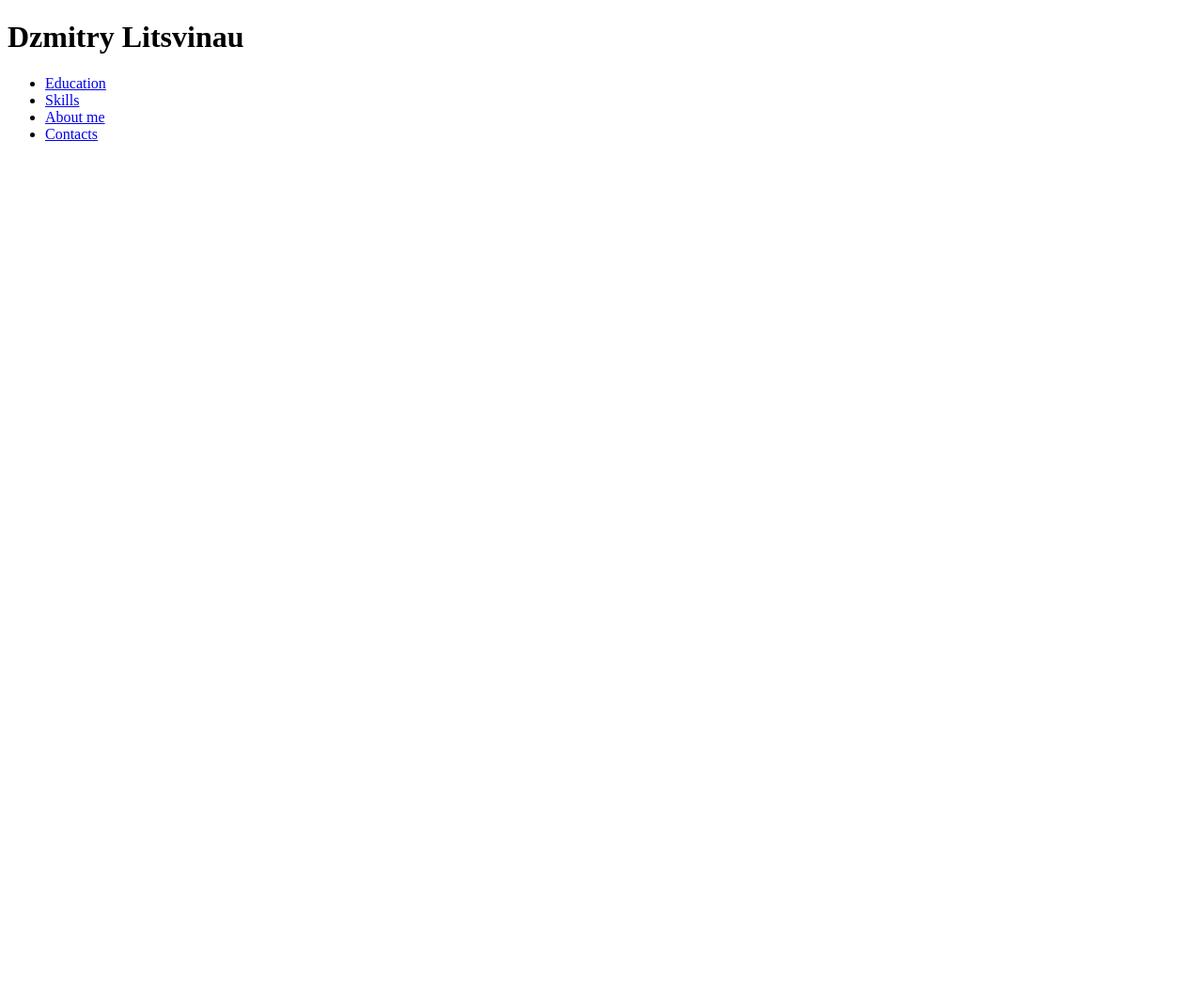
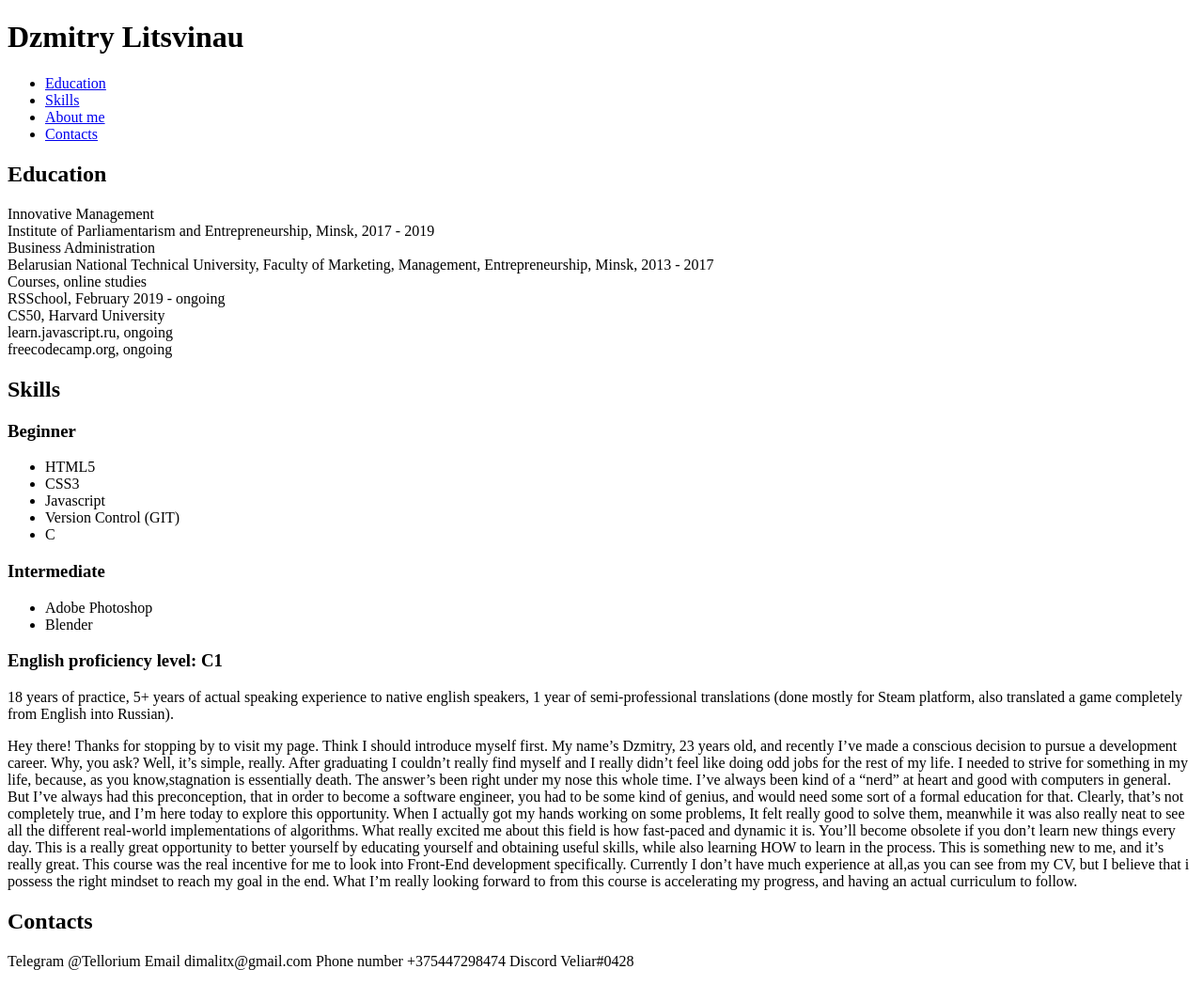
Before and after one commit to lVeliarl/rsschool-2019Q1-cv, a plain HTML site: page index.html in a window 1280 px wide. Shown: the whole page at 94% size. Before the commit the page ends 800 px from the top, so only its background shows below. Drawn offline with Linux system fonts and the light colour scheme.

Commit message:
feat: add most the content into .html

```diff
--- a/index.html
+++ b/index.html
@@ -24,16 +24,87 @@
       </div>
     </header>
     <section class="education">
+      <div class="wrapper">
+        <div>
+          <h2>Education</h2>
+        </div>
+        <div>
+          <p>Innovative Management <br>
+            Institute of Parliamentarism and Entrepreneurship, Minsk, 2017 - 2019 <br>
 
+            Business Administration <br>
+            Belarusian National Technical University, Faculty of Marketing, Management, Entrepreneurship, Minsk, 2013 - 2017 <br>
+
+            Courses, online studies <br>
+
+            RSSchool, February 2019 - ongoing <br>
+
+            CS50, Harvard University <br>
+
+            learn.javascript.ru, ongoing <br>
+
+            freecodecamp.org, ongoing <br>
+          </p>
+          </div>
+        </div>
     </section>
     <section class="skills">
-
+      <div class="wrapper">
+        <h2>Skills</h2>
+        <h3>Beginner</h3>
+        <ul>
+          <li>HTML5</li>
+          <li>CSS3</li>
+          <li>Javascript</li>
+          <li>Version Control (GIT)</li>
+          <li>C</li>
+        </ul>
+        <h3>Intermediate</h3>
+        <ul>
+          <li>Adobe Photoshop</li>
+          <li>Blender</li>
+        </ul>
+        <h3>English proficiency level: C1</h3>
+        <p>18 years of practice, 5+ years of actual speaking experience to
+          native english speakers, 1 year of semi-professional translations
+          (done mostly for Steam platform, also translated a game
+          completely from English into Russian).
+          </p>
+      </div>
     </section>
     <section class="about">
+      <div class="wrapper">
+        <p>Hey there! Thanks for stopping by to visit my page. Think I should introduce myself first.
+            My name’s Dzmitry, 23 years old, and recently I’ve made a conscious decision to pursue a
+            development career. Why, you ask? Well, it’s simple, really. After graduating I couldn’t really
+            find myself and I really didn’t feel like doing odd jobs for the rest of my life. I needed to strive
+            for something in my life, because, as you know,stagnation is essentially death. The answer’s been right under
+            my nose this whole time. I’ve always been kind of a “nerd” at heart and good with computers in general. But I’ve
+            always had this preconception, that in order to become a software engineer, you had to be some kind of genius, and
+            would need some sort of a formal education for that. Clearly, that’s not completely true, and I’m here today to explore this opportunity.
 
+            When I actually got my hands working on some problems, It felt really good to solve them, meanwhile it was
+            also really neat to see all the different real-world implementations of algorithms. What really excited me about
+            this field is how fast-paced and dynamic it is. You’ll become obsolete if you don’t learn new things every day.
+            This is a really great opportunity to better yourself by educating yourself and obtaining useful skills, while also
+            learning HOW to learn in the process. This is something new to me, and it’s really great.
+
+            This course was the real incentive for me to look into Front-End development specifically.
+            Currently I don’t have much experience at all,as you can see from my CV, but I believe that i possess the
+            right mindset to reach my goal in the end. What I’m really looking forward to from this course is accelerating my progress,
+            and having an actual curriculum to follow.
+        </p>
+      </div>
     </section>
     <footer class="contacts">
-
+      <div class="wrapper">
+        <h2>Contacts</h2>
+        <p>Telegram 	@Tellorium
+          Email 	dimalitx@gmail.com
+          Phone number 	+375447298474
+          Discord 	Veliar#0428
+        </p>
+      </div>
     </footer>
   </body>
 </html>
```
